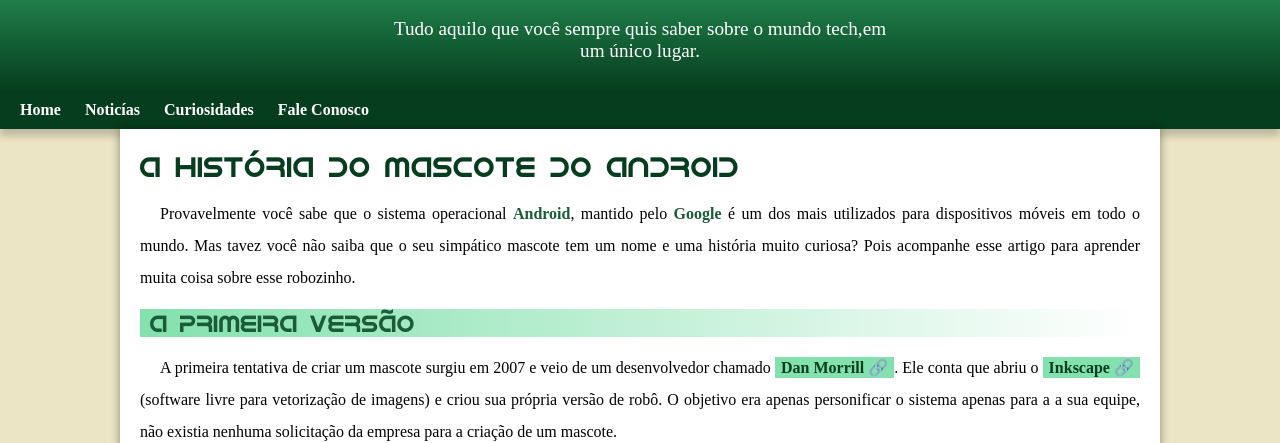
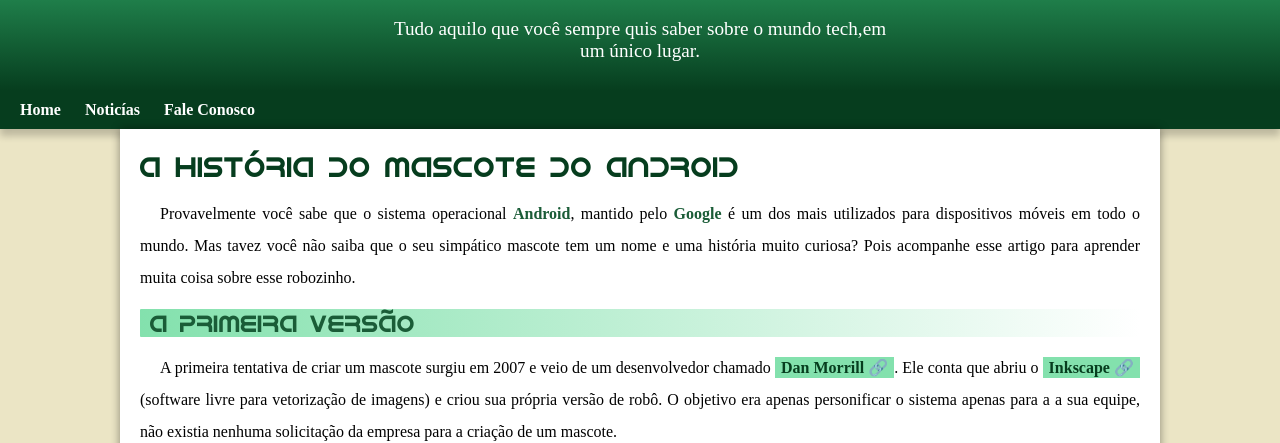
Before and after one commit to kaykyveiga/html-css, a plain HTML site: page exercicios/desafio010/android.html in a window 1280 px wide. Shown: the part 59-502 px from the top of the page. Drawn offline with Linux system fonts and the light colour scheme.

Commit message:
Update android.html

```diff
--- a/exercicios/desafio010/android.html
+++ b/exercicios/desafio010/android.html
@@ -17,7 +17,7 @@
     <nav>
         <a href="">Home</a>
         <a href="">Noticías</a>
-        <a href="">Curiosidades</a>
+
         <a href="">Fale Conosco</a>
     </nav>
     <main>
```
